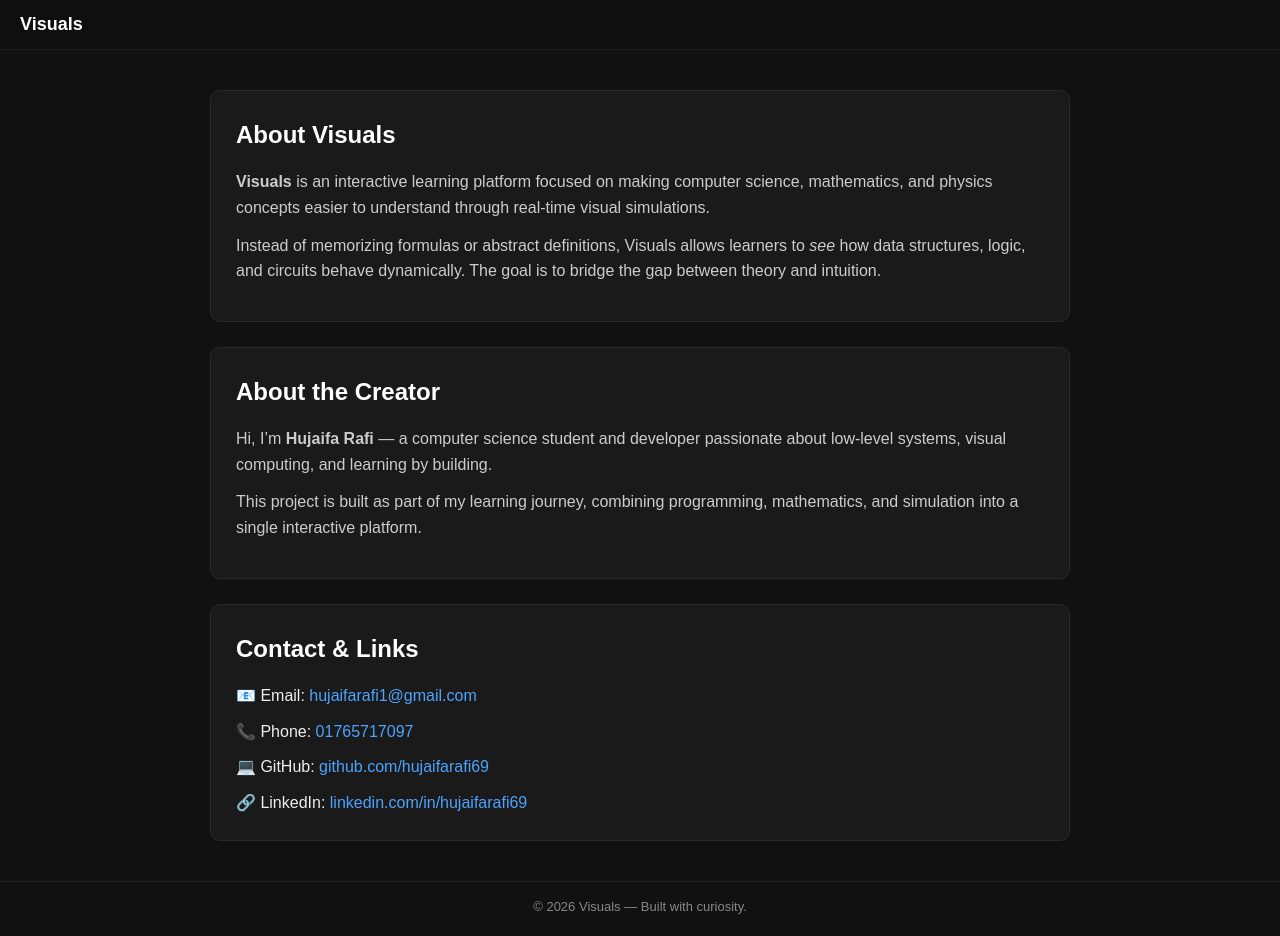
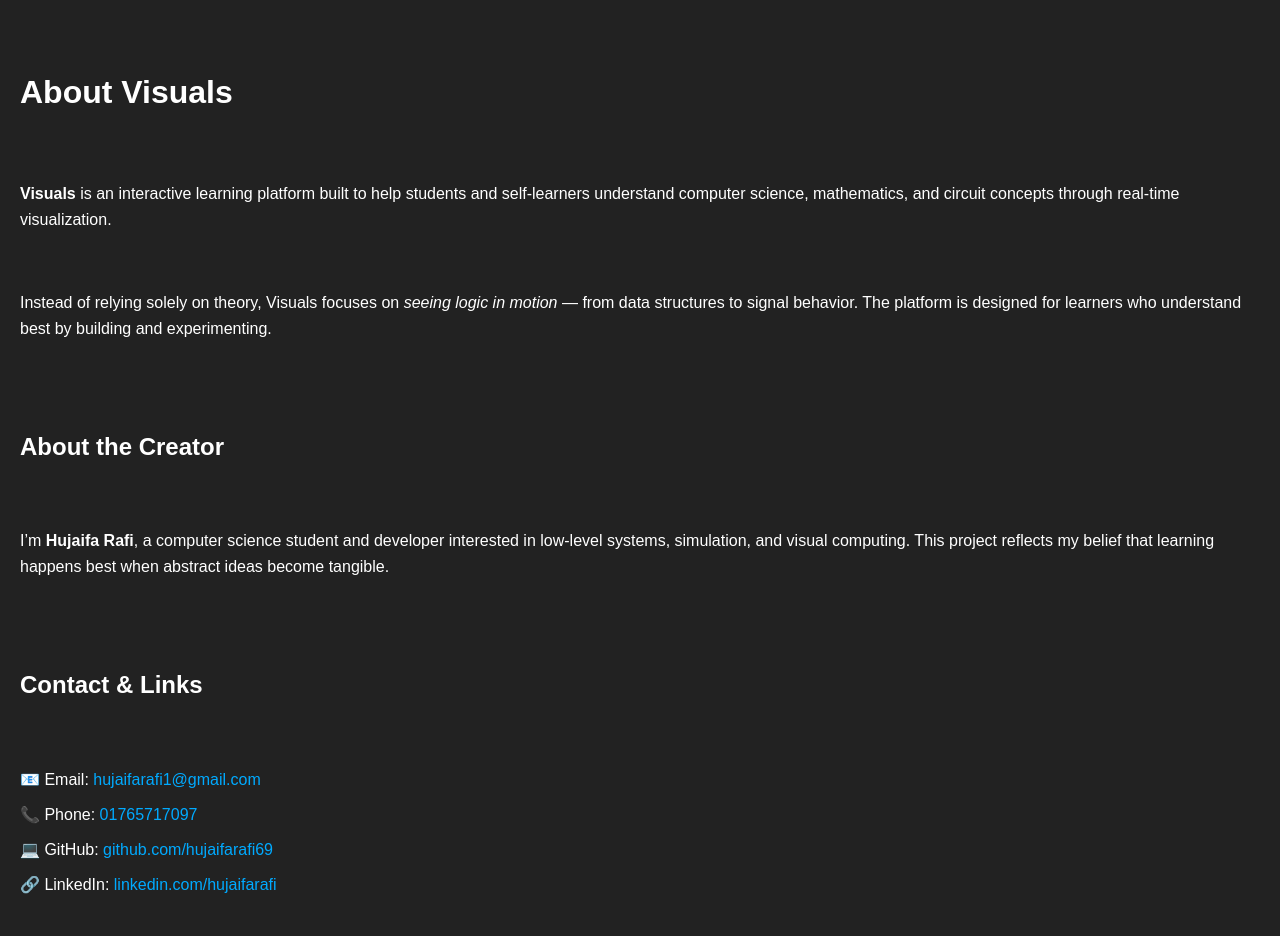
Before and after one commit to hujaifarafi69/Visuals, a plain HTML site: page about/about.html in a window 1280 px wide. Drawn offline with Linux system fonts and the light colour scheme; files that its build step writes are made by us from their sources.

Commit message:
privacy policy and about

```diff
--- a/about/about.html
+++ b/about/about.html
@@ -1,62 +1,87 @@
-<!DOCTYPE html>
-<html lang="en">
 <head>
     <meta charset="UTF-8">
-    <title>About • Visuals</title>
-    <link rel="stylesheet" href="css/about.css">
+    <title>Privacy Policy • Visuals</title>
+    <style>
+        body {
+            background-color: #222;
+            color: #fff;
+            font-family: Arial, sans-serif;
+            margin: 0;
+            padding: 20px;
+            line-height: 1.6;
+        }
+        h1, h2 {
+            color: #fff;
+        }
+        a {
+            color: #0af;
+            text-decoration: none;
+        }
+        a:hover {
+            text-decoration: underline;
+        }
+        ul {
+            list-style: none;
+            padding-left: 0;
+        }
+        li {
+            margin-bottom: 6px;
+        }
+    </style>
 </head>
 <body>
+<div class="page">
 
-<header class="topbar">
-    <a href="index.html" class="logo">Visuals</a>
-</header>
+    <br>
 
-<main class="about-container">
+    <div class="content">
 
-    <section class="about-card">
         <h1>About Visuals</h1>
+        <br>
 
         <p>
-            <strong>Visuals</strong> is an interactive learning platform focused on making
-            computer science, mathematics, and physics concepts easier to understand through
-            real-time visual simulations.
+            <strong>Visuals</strong> is an interactive learning platform built to help
+            students and self-learners understand computer science, mathematics,
+            and circuit concepts through real-time visualization.
         </p>
 
-        <p>
-            Instead of memorizing formulas or abstract definitions, Visuals allows learners
-            to <em>see</em> how data structures, logic, and circuits behave dynamically.
-            The goal is to bridge the gap between theory and intuition.
-        </p>
-    </section>
-
-    <section class="about-card">
-        <h2>About the Creator</h2>
+        <br>
 
         <p>
-            Hi, I’m <strong>Hujaifa Rafi</strong> — a computer science student and developer
-            passionate about low-level systems, visual computing, and learning by building.
+            Instead of relying solely on theory, Visuals focuses on
+            <em>seeing logic in motion</em> — from data structures to signal behavior.
+            The platform is designed for learners who understand best by building
+            and experimenting.
         </p>
 
+        <br><br>
+
+        <h2>About the Creator</h2>
+        <br>
+
         <p>
-            This project is built as part of my learning journey, combining programming,
-            mathematics, and simulation into a single interactive platform.
+            I’m <strong>Hujaifa Rafi</strong>, a computer science student and developer
+            interested in low-level systems, simulation, and visual computing.
+            This project reflects my belief that learning happens best when
+            abstract ideas become tangible.
         </p>
-    </section>
 
-    <section class="about-card">
+        <br><br>
+
         <h2>Contact & Links</h2>
+        <br>
 
-        <ul class="contact-list">
+        <ul style="list-style:none; padding-left:0; line-height:1.8;">
             <li>
                 📧 Email:
-                <a href="mailto:hujaifarafi1@gmail.com">
+                <a>
                     hujaifarafi1@gmail.com
                 </a>
             </li>
 
             <li>
                 📞 Phone:
-                <a href="tel:+8801765717097">
+                <a>
                     01765717097
                 </a>
             </li>
@@ -70,22 +95,12 @@
 
             <li>
                 🔗 LinkedIn:
-                <a href="https://www.linkedin.com/in/hujaifarafi69" target="_blank">
-                    linkedin.com/in/hujaifarafi69
+                <a href="https://www.linkedin.com/in/hujaifa-rafi-023a0636b/" target="_blank">
+                    linkedin.com/hujaifarafi
                 </a>
             </li>
         </ul>
-    </section>
 
-</main>
-
-<footer class="about-footer">
-    © <span id="year"></span> Visuals — Built with curiosity.
-</footer>
-
-<script>
-    document.getElementById("year").textContent = new Date().getFullYear();
-</script>
-
+    </div>
+</div>
 </body>
-</html>
--- a/css/about.css
+++ /dev/null
@@ -1,99 +0,0 @@
-/* === Reset === */
-* {
-    margin: 0;
-    padding: 0;
-    box-sizing: border-box;
-}
-
-html, body {
-    height: 100%;
-}
-
-body {
-    font-family: Arial, sans-serif;
-    background: #111;
-    color: #eee;
-    line-height: 1.6;
-}
-
-/* === Top bar === */
-.topbar {
-    height: 50px;
-    background: #0f0f0f;
-    border-bottom: 1px solid #222;
-
-    display: flex;
-    align-items: center;
-    padding: 0 20px;
-}
-
-.logo {
-    color: #fff;
-    text-decoration: none;
-    font-size: 18px;
-    font-weight: bold;
-}
-
-/* === Main layout === */
-.about-container {
-    max-width: 900px;
-    margin: 40px auto;
-    padding: 0 20px;
-
-    display: flex;
-    flex-direction: column;
-    gap: 25px;
-}
-
-/* === Cards === */
-.about-card {
-    background: #1a1a1a;
-    border: 1px solid #2a2a2a;
-    border-radius: 10px;
-    padding: 25px;
-}
-
-.about-card h1,
-.about-card h2 {
-    margin-bottom: 15px;
-    color: #fff;
-}
-
-.about-card p {
-    color: #ccc;
-    margin-bottom: 12px;
-}
-
-/* === Contact list === */
-.contact-list {
-    list-style: none;
-    display: flex;
-    flex-direction: column;
-    gap: 10px;
-}
-
-.contact-list a {
-    color: #4da3ff;
-    text-decoration: none;
-}
-
-.contact-list a:hover {
-    text-decoration: underline;
-}
-
-/* === Footer === */
-.about-footer {
-    margin-top: 40px;
-    padding: 15px;
-    text-align: center;
-    font-size: 13px;
-    color: #888;
-    border-top: 1px solid #222;
-}
-
-/* === Mobile === */
-@media (max-width: 600px) {
-    .about-container {
-        margin: 20px auto;
-    }
-}
--- a/css/style.css
+++ b/css/style.css
@@ -168,3 +168,12 @@ canvas {
   margin: 0 6px;
   color: #444;
 }
+
+.content a {
+    color: #4da3ff;
+    text-decoration: none;
+}
+
+.content a:hover {
+    text-decoration: underline;
+}
```
Also changed, not shown: about/privacy.html (+85 -0 lines), index.html (+0 -2 lines), about/contact.html (deleted).
